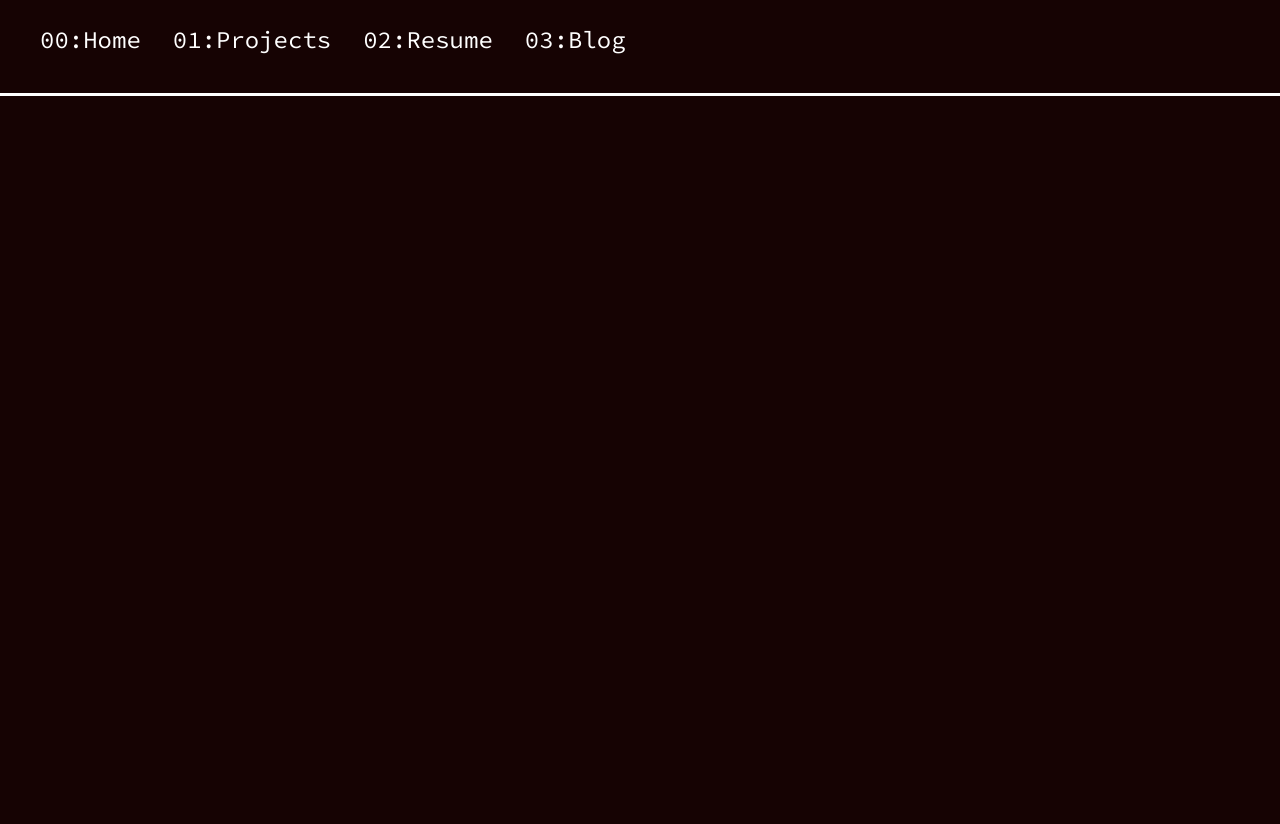
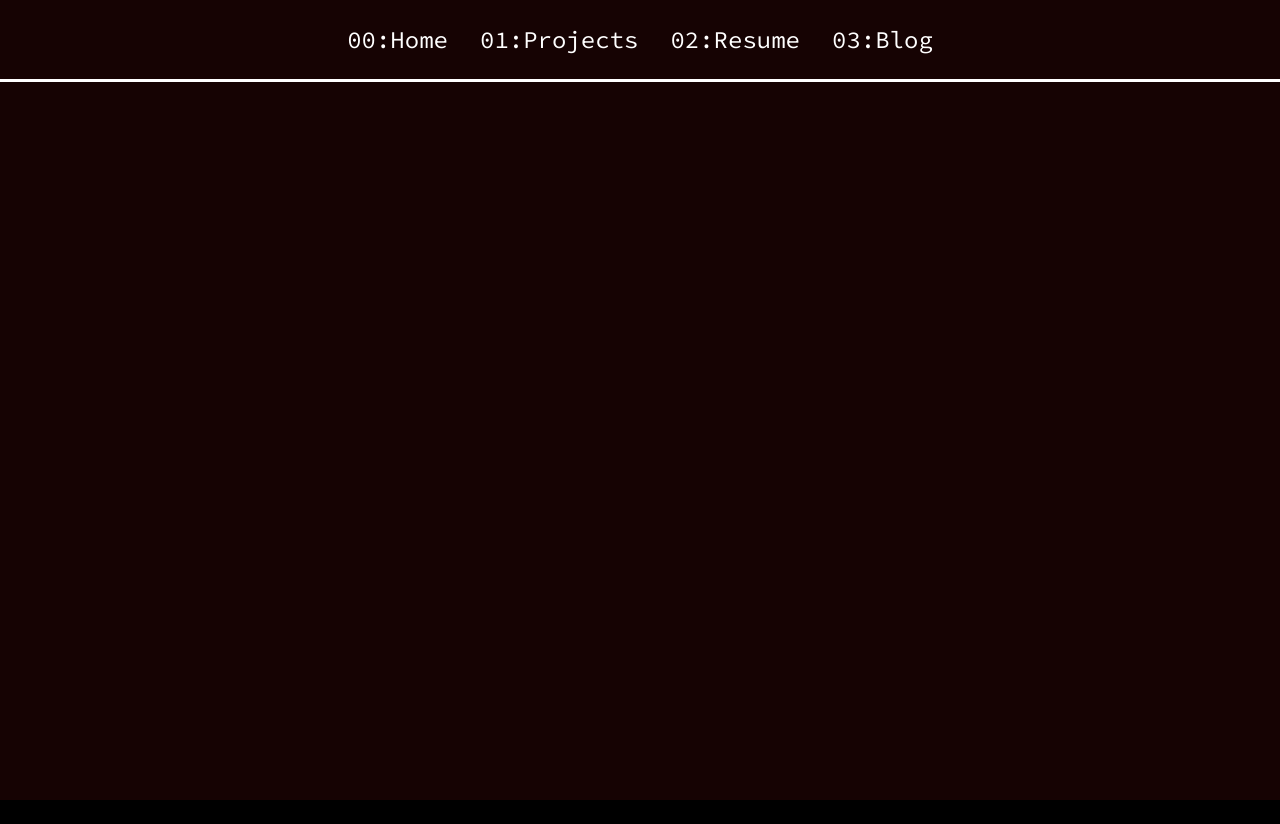
Before and after one commit to aavasare47/personal-portfolio-react, a React (Create React App) app: page / in a window 1280 px wide. After the commit the page ends 800 px from the top, so only its background shows below. Built offline with nearby package versions, Linux system fonts and the light colour scheme.

Commit message:
navbar with styling

```diff
--- a/src/Nav.js
+++ b/src/Nav.js
@@ -3,12 +3,12 @@ import React from "react";
 export default function Navbar() {
     return (
         <div className="navbar">
-            <ul className="navbar--option--list">
-                <li>00:Home</li>
-                <li>01:Projects</li>
-                <li>02:Resume</li>
-                <li>03:Blog</li>
-            </ul>
+            <div className="navbar--option--list">
+                <p>00:Home</p>
+                <p>01:Projects</p>
+                <p>02:Resume</p>
+                <p>03:Blog</p>
+            </div>
         </div>
     )
 }
--- a/src/index.css
+++ b/src/index.css
@@ -10,21 +10,22 @@
   line-height: normal;
   display: flex;
   flex-direction: row;
+  align-items: center;
+  justify-content: center;
   gap: 2rem;
-  padding-bottom: 2.4rem;
   border-bottom: 0.1875rem solid #FFF;
-  text-align: center;
+  /* margin: 0; */
 }
 
 html {
   margin: 0px;
   height: 100%;
   width: 100%;
+  background-color: black;
 }
 
 body {
-  margin: 0px;
+  margin: 0 auto;
   min-height: 100%;
-  width: 100%;
   background: #160303;
 }
```
